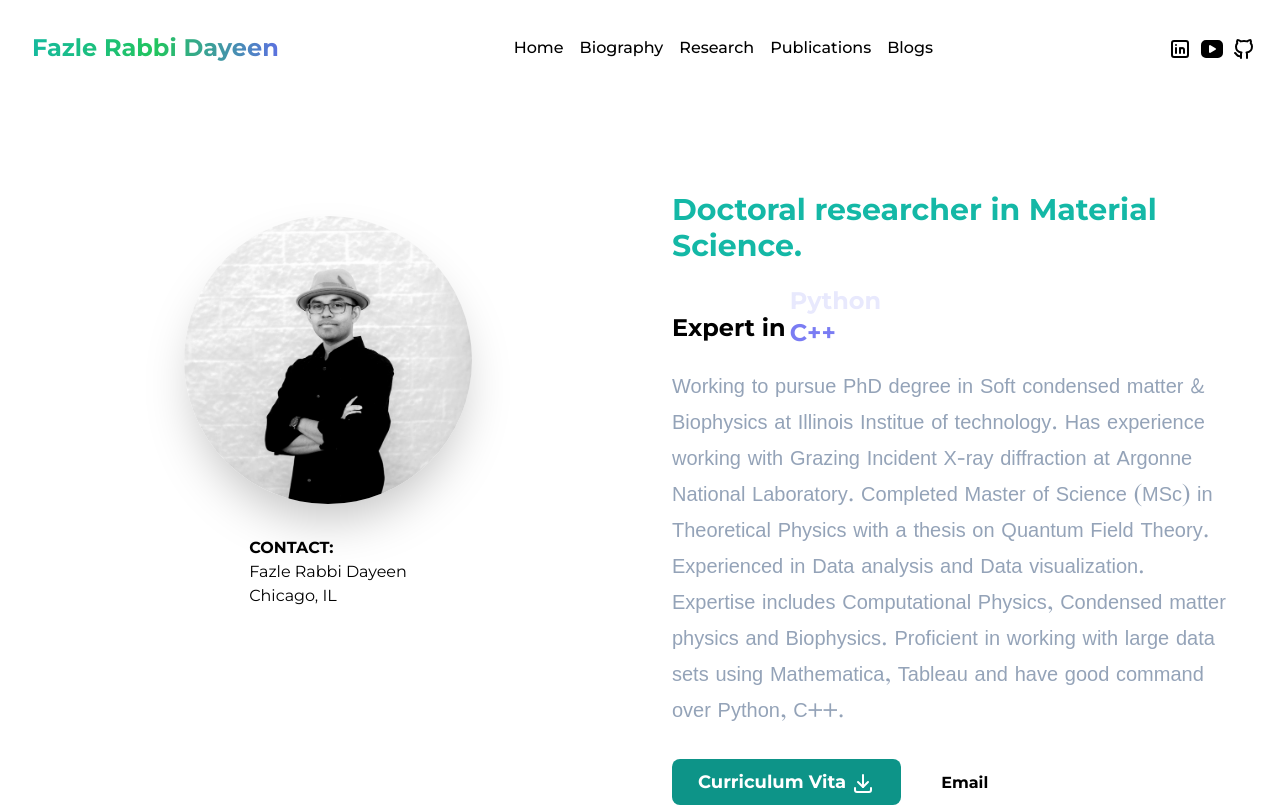
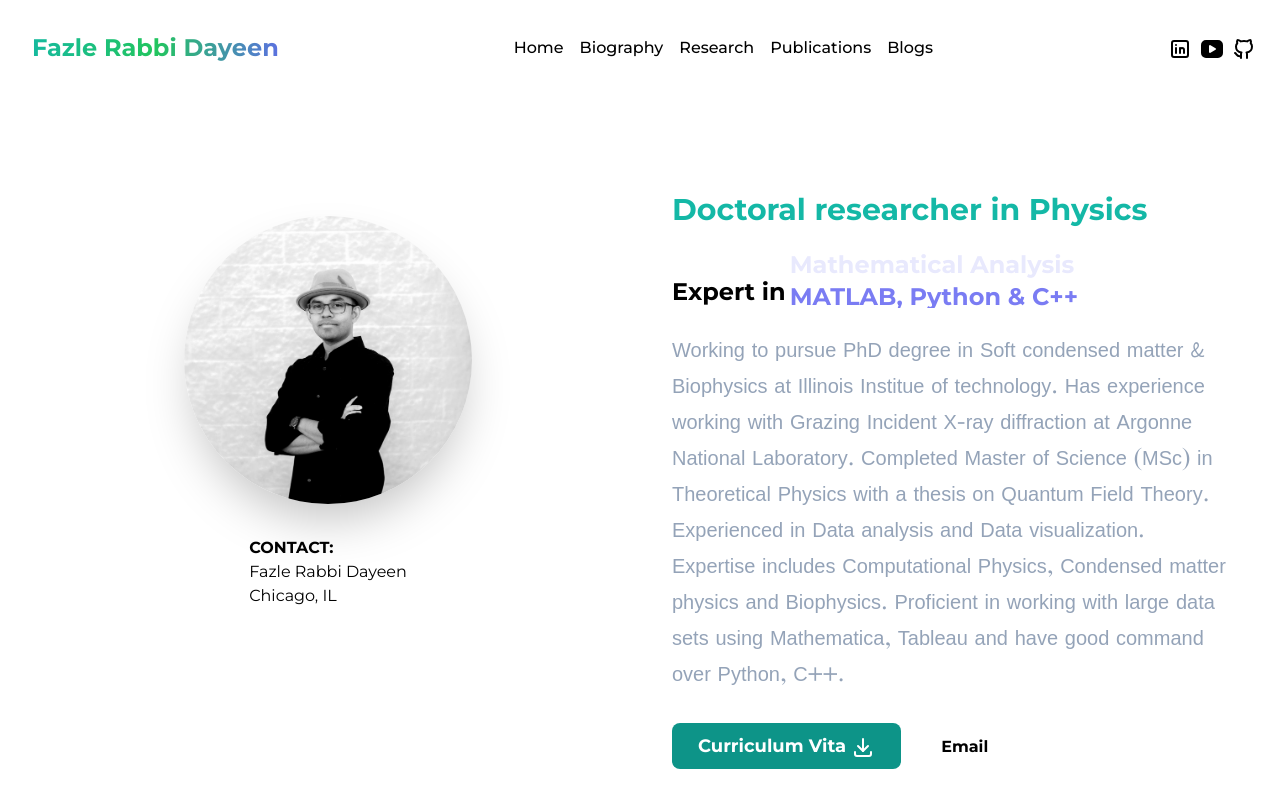
Before and after one commit to frdayeen/frdayeen.github.io, a Next.js app: page / in a window 1280 px wide. Shown: the top 807 px of the page. Built offline with nearby package versions, Linux system fonts and the light colour scheme.

Commit message:
change heading

```diff
--- a/src/app/(pages)/biography/page.tsx
+++ b/src/app/(pages)/biography/page.tsx
@@ -15,8 +15,11 @@ const Biographypage = () => {
 {/* <h2 className="font-Montserrat font-bold text-xl md:text-3xl">BIOGRAPHY</h2> */}
 <hr/>
 <p className="pt-8 text-base md:text-xl">
-Fazle Rabbi Dayeen is a doctoral researcher, at Illinois Institute of Technology, U.S.A.
-Dayeen explores the crystal structure of liquid thin film. He received his Masters degree from University of Dhaka, Bangladesh from Department of Theoretical Physics.
+Fazle Rabbi Dayeen, currently working as a doctoral researcher at Illinois Institute of Technology. The ability of physics to explain the complex real world with elegant model and verifying those with simulation always enthralled him. He completed his undergraduate degree from the Department of Physics, University of Dhaka, the highest ranked university in Bangladesh and the university where the birth of Bose-Einstein statistics took place by S.N. Bose.
+
+Building on this foundation, he started learning modern computational physics while at the university. He learned the required Mathematics and later worked on research projects related to computational physics. After completing his Masters he got admitted at University of Illinois Chicago where he briefly worked in Computational Material Science. Where he formulated a fully charge self-consistent DFT+DMFT theory methodology. For this project he used VASP for calculating the density functional theory and developing a Python code for the dynamical mean-field theory.
+
+He transferred to Illinois Institute of Technology few years after that and started working under supervision of Dr. David Gidalevitz. He got the opportunity to work at Argonne National Laboratory as a part of his project.
 </p>
     </section>
   )
--- a/src/app/components/HomeComponents.tsx
+++ b/src/app/components/HomeComponents.tsx
@@ -26,13 +26,13 @@ Chicago, IL<br/><br/>
 <div className="col-span-10 md:col-span-5">
  <div className="mx-auto px-4 py-2 overflow-hidden">
   {/* <h1 className="font-Montserrat font-bold text-3xl md:text-5xl">Doctoral researcher in Material Science. </h1> */}
-<AnimateText text="Doctoral researcher in Material Science."/>
+<AnimateText text="Doctoral researcher in Physics"/>
 <div className="flex overflow-hidden pt-10 font-Montserrat font-bold text-xl md:text-2xl">
   <span className="base-text">Expert in </span>
   <div className="ml-1 grid text-indigo-500">
-    <span className="word"> Data Analysis</span>
-    <span className="word"> Python</span>
-    <span className="word"> C++</span>
+    <span className="word"> Material Science</span>
+    <span className="word"> Mathematical Analysis</span>
+    <span className="word">MATLAB, Python & C++</span>
   </div>
 </div>
 
--- a/src/app/components/TopNav.tsx
+++ b/src/app/components/TopNav.tsx
@@ -51,7 +51,7 @@ const TopNav = () => {
                 <CustomizedLinks href="/biography" title="Biography" />
                 <CustomizedLinks href="/research" title="Research" />
                 <CustomizedLinks href="/publications" title="Publications" />
-                <CustomizedLinks href="/blogs" title="Blogs" />
+                <CustomizedLinks href="https://www.frdayeen.com/search/label/Notes" title="Blogs" />
             </nav>
 
             <nav className="hidden lg:flex">
```
Also changed, not shown: 1 other file (tests, documents, lock files or other folders).
